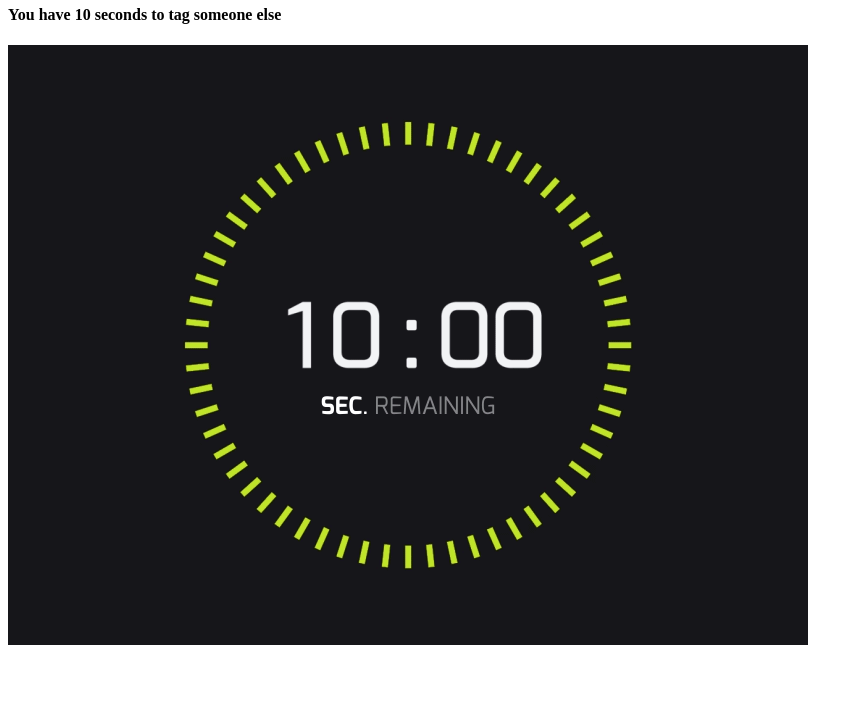
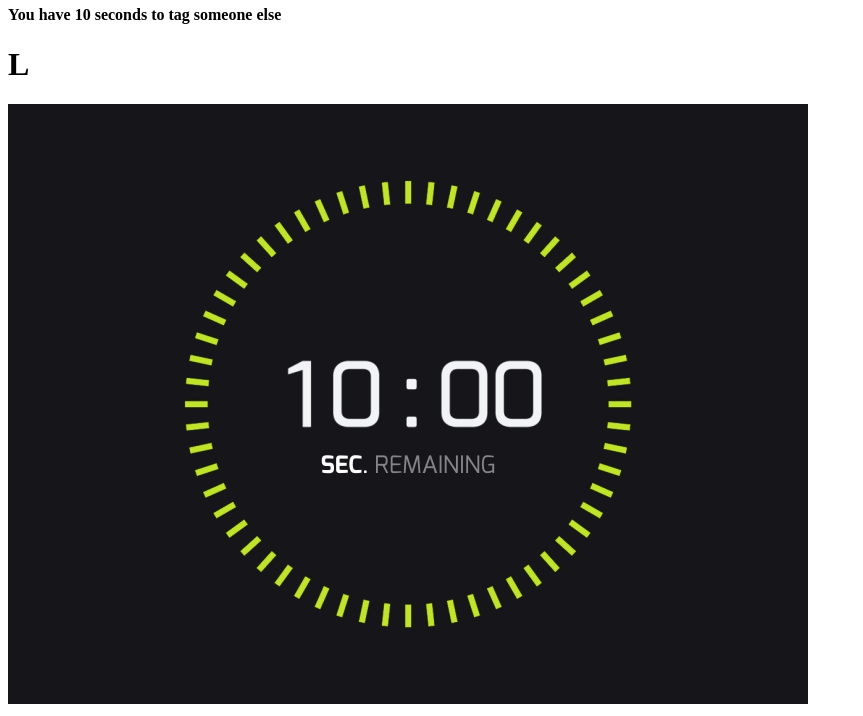
Before and after one commit to SomeVeryRandomGuy/tag, a plain HTML site: page it.html in a window 1280 px wide. Shown: the part 122-838 px from the top of the page, without its empty margins (0-863 px from the left). Before the commit the page ends 800 px from the top, so only its background shows below. Drawn offline with Linux system fonts and the light colour scheme.

Commit message:
Update it.html

```diff
--- a/it.html
+++ b/it.html
@@ -13,6 +13,7 @@
   <h1>TAG!</h1>
   <h2>YOUR IT!</h2>
   <h4>You have 10 seconds to tag someone else</h4>
+  <h1>L</h1>
   <img src="count_down.gif">
 
   </body>
```
